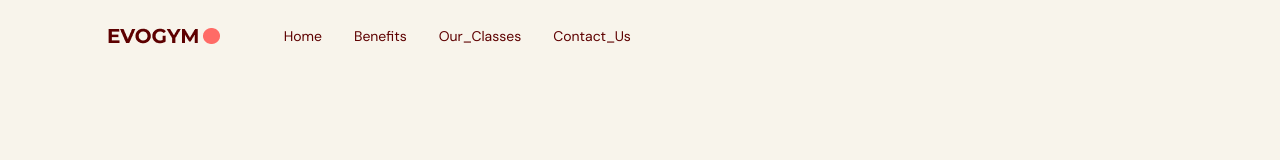
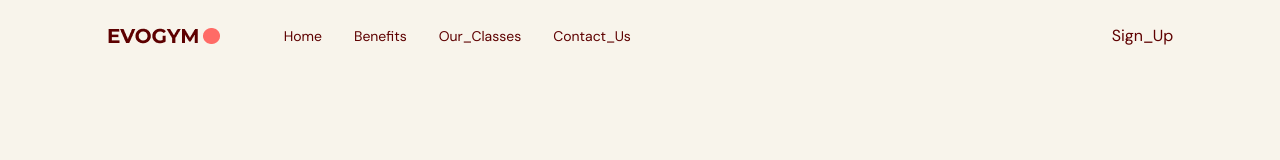
Before and after one commit to kolamat/gym-module, a React (Vite) app: page / in a window 1280 px wide. Shown: the top 160 px of the page. Built offline with nearby package versions, Linux system fonts and the light colour scheme.

Commit message:
On branch main Your branch is up to date with 'origin/main'.
Changes to be committed:
	modified:   src/scenes/navbar/Navbar.tsx

```diff
--- a/src/scenes/navbar/Navbar.tsx
+++ b/src/scenes/navbar/Navbar.tsx
@@ -26,7 +26,9 @@ const Navbar = (props: Props) => {
                         <p>Contact_Us</p>
                     </div>
                     {/* INNER-RIGHT-SIDE */}
-                    <div className={`${flexBetween} gap-8`}></div>
+                    <div className={`${flexBetween} gap-8`}>
+                        <p>Sign_Up</p>
+                    </div>
                 </div>
             </div>
         </div>
```
